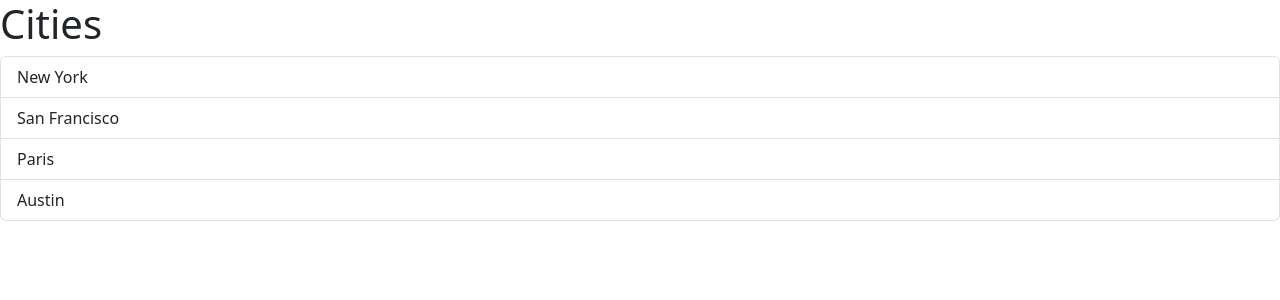
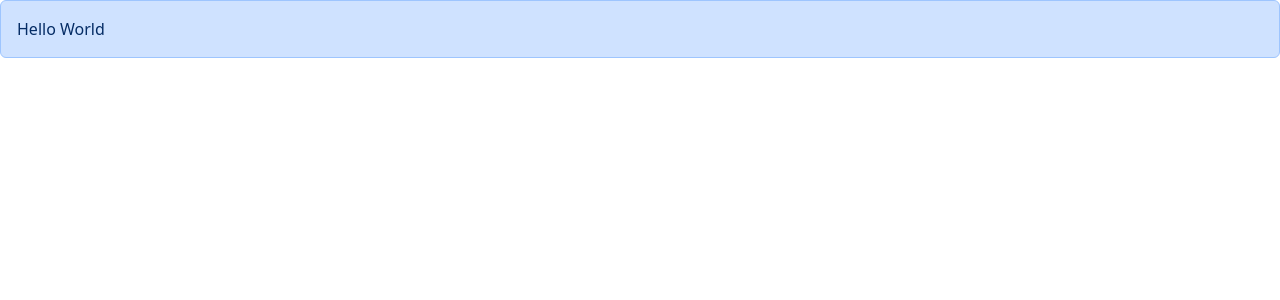
Before and after one commit to noorhshalabi/react-learning, a React (Vite) app: page / in a window 1280 px wide. Shown: the top 300 px of the page. Built offline with nearby package versions, Linux system fonts and the light colour scheme.

Commit message:
ReactNode understanding

```diff
--- a/src/App.tsx
+++ b/src/App.tsx
@@ -1,19 +1,16 @@
-import ListGroup from "./components/ListGroup";
+import Alert from "./components/Alert";
 function App() {
-  let items = ["New York", "San Francisco", "Paris", "Austin"];
-  const handleSelectItem = (item: string) => {
-    console.log(item);
-  };
   return (
     <div>
-      {" "}
-      <ListGroup
-        items={items}
-        heading="Cities"
-        onSelectItem={handleSelectItem}
-      />{" "}
+      <Alert>
+        Hello <span>World</span>
+      </Alert>
     </div>
   );
 }
 
 export default App;
+
+//       <Alert text="Hello World"></Alert>
+// Above is Ugly - what if text is long. Use children
+// what if you want to pass html content? In props; change from string to ReactNode.
--- /dev/null
+++ b/src/components/Alert.tsx
@@ -0,0 +1,10 @@
+import React, { ReactNode } from "react";
+
+interface Props {
+  children: ReactNode;
+}
+const Alert = ({ children }: Props) => {
+  return <div className="alert alert-primary">{children}</div>;
+};
+
+export default Alert;
```
